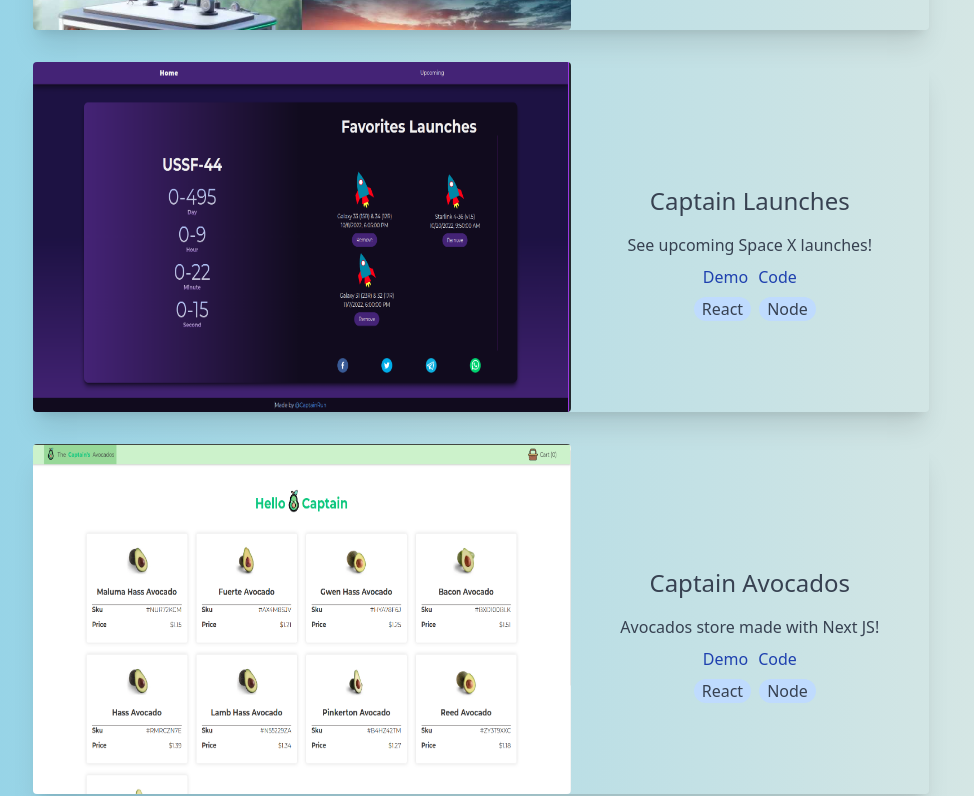
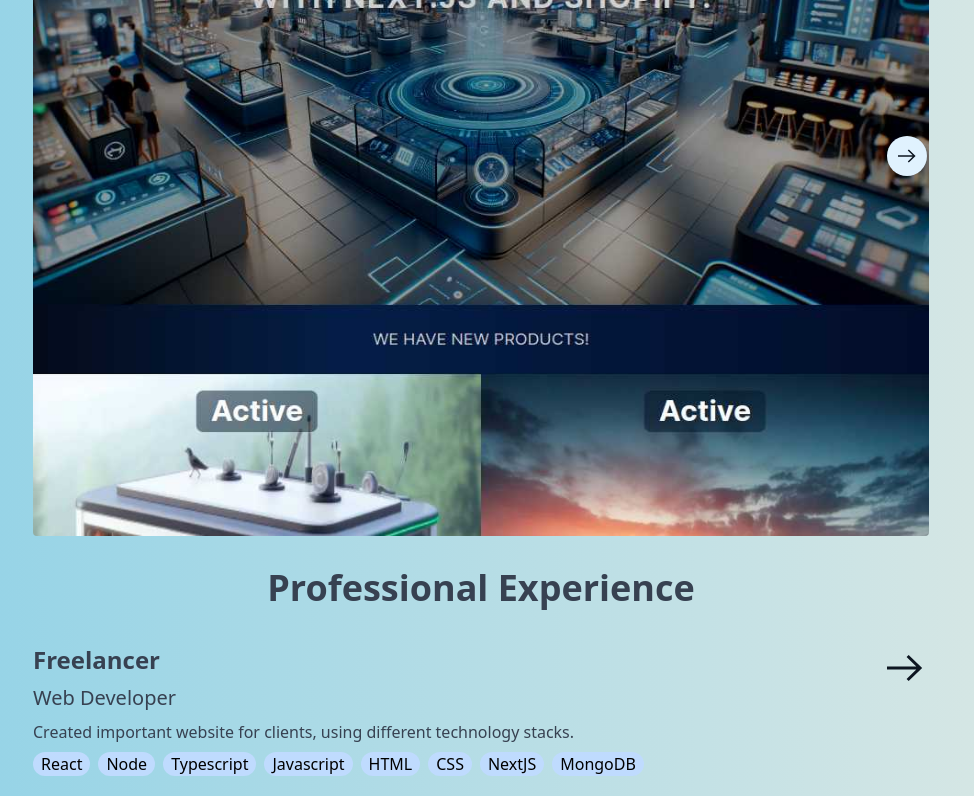
Before and after one commit to Ricardoaar/WebRicardoaar, a Next.js app: page / in a window 1280 px wide. Shown: the part 1380-2176 px from the top of the page, without its empty margins (159-1133 px from the left). Built offline with nearby package versions, Linux system fonts and the light colour scheme.

Commit message:
:lipstick: [Projects]: Update projects to carousel

```diff
--- a/src/app/layout.tsx
+++ b/src/app/layout.tsx
@@ -16,7 +16,7 @@ export default function RootLayout({
   children: React.ReactNode
 }) {
   return (
-    <html lang="en">
+    <html lang="en" className={"dark"}>
     <body className={inter.className}>{children}
     <div id="portal-root" />
     </body>
--- a/src/app/useDarkMode.ts
+++ b/src/app/useDarkMode.ts
@@ -1,7 +1,7 @@
 import React, { useCallback } from "react";
 
 const useDarkMode = () => {
-  const [isDarkModeEnabled, setIsDarkModeEnabled] = React.useState(false);
+  const [isDarkModeEnabled, setIsDarkModeEnabled] = React.useState(true);
 
   const setDarkMode = useCallback((enable: boolean) => {
     enable && document.querySelector("html")?.classList.add("dark");
--- a/src/components/components/SpeedDial/SpeedDial.tsx
+++ b/src/components/components/SpeedDial/SpeedDial.tsx
@@ -44,7 +44,7 @@ const SpeedDial = ({ icon = "", speedDialOptions = [], setup = defaultSetup }: S
     <div
       onMouseEnter={onMouseEnter}
       onMouseLeave={onMouseLeave}
-      className={"fixed top-10 right-10 flex flex-col gap-2"}
+      className={"fixed top-10 right-10 flex flex-col gap-2 z-20"}
     >
       <button aria-label={"settings"}
               className={"rounded-full bg-blue-100/40 dark:bg-[#24223f] w-12 h-12 flex items-center justify-center shadow-md dark:shadow-gray-950"}
--- a/src/components/components/Tag/Tag.tsx
+++ b/src/components/components/Tag/Tag.tsx
@@ -8,7 +8,7 @@ interface TagProps extends PropsWithChildren {
 const Tag = ({ children }: TagProps) => {
   return (
     <NoSelectableWrapper element={"div"}
-                      className={"px-2 inline-block bg-blue-200 dark:bg-blue-600 rounded-full shadow-white shadow-2xl "}>
+                      className={"px-2 inline-block bg-blue-200 dark:bg-blue-950 rounded-full shadow-white shadow-2xl dark:text-white text-black"}>
       {children}
     </NoSelectableWrapper>
   );
--- a/src/components/sections/Projects.tsx
+++ b/src/components/sections/Projects.tsx
@@ -1,6 +1,10 @@
-import React from "react";
+"use client";
+import React, { useRef, useState } from "react";
 import Image from "next/image";
 import Tag from "../components/Tag/Tag";
+import { useToggle } from "@/hooks";
+import { ARROW_SVG } from "@/constants/utils.icons";
+
 
 interface IProject {
   name: string;
@@ -14,54 +18,54 @@ interface IProject {
 const PROJECTS: IProject[] = [{
   name: "Future Store",
   imageUrl: "/futureStore.jpg",
-  description: "Store with future thematic made with next JS",
-  technologies: ["React", "Node"],
+  description: "Future Store is an innovative e-commerce platform designed to leverage the cutting-edge features of Next.js version 14. This project integrates the robust capabilities of the Shopify API to provide a seamless and efficient shopping experience. Additionally, it incorporates advanced caching techniques to ensure optimal performance and scalability.",
+  technologies: ["React", "Node", "Typescript", "NextJs", "SCSS"],
   websiteUrl: "https://future-store-demo.vercel.app/",
   repositoryUrl: "https://github.com/Ricardoaar/Future-Store"
 }, {
   name: "Captain Launches",
   imageUrl: "/launches.png",
-  description: "See upcoming Space X launches!",
-  technologies: ["React", "Node"],
+  description: "SpaceX Launch Tracker is a dynamic web application designed to provide users with up-to-date information on upcoming SpaceX launches. Leveraging the SpaceX API, this project offers real-time updates, detailed launch data, and an intuitive user interface to keep space enthusiasts informed about the latest in space exploration.",
+  technologies: ["React", "Node", "Typescript", "TailwindCSS"],
   websiteUrl: "https://future-store-demo.vercel.app/",
   repositoryUrl: "https://github.com/Ricardoaar/Future-Store"
 }, {
   name: "Captain Avocados",
   imageUrl: "/avocados.png",
-  description: "Avocados store made with Next JS!",
-  technologies: ["React", "Node"],
+  description: "Avocados Store is a specialized e-commerce platform focused on providing fresh, high-quality avocados to consumers. Built with Next.js, this project utilizes modern web development technologies to deliver a fast, efficient, and user-friendly shopping experience.",
+  technologies: ["React", "Node", "Typescript", "Next JS"],
   websiteUrl: "captain-avocados.vercel.app",
   repositoryUrl: "https://github.com/Ricardoaar/Captain-Avocados"
 }, {
   name: "Pokechems",
   imageUrl: "/pokechems.png",
-  description: "Pokedex demo made with React!",
+  description: "Pokedex Demo is an interactive web application designed to provide users with comprehensive information about Pokémon. Built with React, this project offers a dynamic and engaging user interface that leverages the PokéAPI to fetch real-time data on various Pokémon species.",
   technologies: ["React", "Node"],
   websiteUrl: "https://runchems-pokedex.vercel.app/",
   repositoryUrl: "https://github.com/Ricardoaar/Runchems-Pokedex"
 }];
 
-const Projects = () => {
-  return (
-    <>
-      <h3 className={"text-3xl font-bold text-center mt-2"}>
-        Projects
-      </h3>
-      <section className={"w-full flex justify-center  align-baseline gap-8 flex-wrap py-5"}>
-        {PROJECTS.map(({ websiteUrl, name, imageUrl, technologies, description, repositoryUrl }) =>
+const Project = ({ project }: { project: IProject }) => {
+  const { websiteUrl, name, imageUrl, technologies, description, repositoryUrl } = project;
+  const { state: showDetails, setTrue: showBackdropDetails, setFalse: hideBackdropDetails } = useToggle();
 
-          <div
-            className={"w-full flex  rounded md:shadow-xl shadow-sm md:flex-row flex-col items-center"}>
-            <div className={"relative  h-[350px] md:w-[60%] w-[100%]"}>
-              <Image className={"rounded"} fill alt={name} src={imageUrl || ""} quality={100} />
-            </div>
-            <div className={"flex flex-col  justify-center items-center px-2 mt-4 w-[40%]"}>
-              <h4 className={"w-full text-center p-4 text-2xl"}>{name}</h4>
+  return <div
+    className={"flex justify-center rounded relative items-center flex-nowrap w-full"}
+    onMouseOver={showBackdropDetails}
+    onMouseLeave={hideBackdropDetails}>
+    <div className={"md:h-[800px]  h-[400px] w-full relative"}>
+      <Image className={"rounded"} fill alt={name} src={imageUrl || ""} quality={100} />
+    </div>
 
-              <p className={"text-center"}>{description}</p>
-              <span className={"text-center space-x-2.5 mt-2 space-y-2"}>
-            <a className={"text-blue-800 inline"} href={websiteUrl} target={"_blank"}>Demo</a>
-            <a className={"text-blue-800 inline"} href={repositoryUrl} target={"_blank"}>Code</a>
+    {showDetails &&
+      <div
+        className={"flex-col bottom-0 text-white absolute h-full backdrop-blur-3xl backdrop-brightness-50 w-full justify-center flex"}>
+        <h4 className={"w-full text-center p-4 text-2xl"}>{name}</h4>
+
+        <p className={"text-center px-8"}>{description}</p>
+        <span className={"text-center space-x-2.5 mt-2 space-y-2"}>
+            <a className={"text-blue-200 inline"} href={websiteUrl} target={"_blank"}>Demo</a>
+            <a className={"text-blue-200 inline"} href={repositoryUrl} target={"_blank"}>Code</a>
 
                 <div className={"flex gap-2 justify-center  "}>
                     {technologies.map((technology) => {
@@ -70,11 +74,58 @@ const Projects = () => {
                 </div>
 
             </span>
+      </div>}
+  </div>;
+};
+
+const Projects: React.FC = () => {
+  const [focusIndex, setFocusIndex] = useState(0);
+  const carouselRef = useRef<HTMLDivElement>(null);
+
+  const handlePrev = () => {
+    setFocusIndex(prevIndex => Math.max(prevIndex - 1, 0));
+  };
+
+  const handleNext = () => {
+    setFocusIndex(prevIndex => Math.min(prevIndex + 1, PROJECTS.length - 1));
+  };
+
+  React.useEffect(() => {
+    if (carouselRef.current) {
+      const carousel = carouselRef.current;
+      console.log({ carouselRef: carouselRef.current });
+      carouselRef.current.scroll({ behavior: "smooth", left: focusIndex * carousel.offsetWidth });
+    }
+  }, [focusIndex]);
+
+  return (
+    <>
+      <h3 className={"text-3xl font-bold text-center mt-2"}>Projects</h3>
+      <div className="w-full relative">
+        {focusIndex !== 0 && <button
+          onClick={handlePrev}
+          className="absolute left-[2px] top-1/2 p-2 rounded-full z-10 w-10 h-10 dark:bg-blue-950 bg-sky-100"
+        >
+          {ARROW_SVG}
+        </button>}
+        <section
+          ref={carouselRef}
+          className={"w-full flex overflow-x-hidden"}
+        >
+          {PROJECTS.map((project, index) => (
+            <div key={index} className={"w-full flex justify-center min-w-full"}>
+              <Project project={project} />
             </div>
-          </div>)}
-      </section>
+          ))}
+        </section>
+        {focusIndex !== PROJECTS.length - 1 && <button
+          onClick={handleNext}
+          className="absolute right-[2px] top-1/2  p-2 rounded-full dark:bg-blue-950 bg-sky-100 w-10 h-10 rotate-180 z-10"
+        >
+          {ARROW_SVG}
+        </button>}
+      </div>
     </>
   );
 };
-
 export default Projects;
--- a/src/components/sections/Skills.tsx
+++ b/src/components/sections/Skills.tsx
@@ -22,7 +22,9 @@ const Skills = () => {
   const [selectedSkill, setSelectedSkill] = useState<SkillCategory>("backend");
   const selectedSkills = skills[selectedSkill];
 
-  return <FadeInDiv delay={AnimationTiming.SKILLS.duration}
+  return <>
+    <h3 className={"text-3xl font-bold text-center mt-2"}>Skills</h3>
+    <FadeInDiv delay={AnimationTiming.SKILLS.duration}
                duration={AnimationTiming.SKILLS.duration}
                className={"w-full justify-center flex flex-col items-center pt-10  md:pt-0"}>
 
@@ -65,9 +67,9 @@ const Skills = () => {
           return <Skill skill={skill} key={skill.name} />;
         })}
       </div>
+    </FadeInDiv>
+  </>;
 
-
-  </FadeInDiv>;
 };
 
 const OptimizedSkills = React.memo(Skills);
--- /dev/null
+++ b/src/hooks/index.ts
@@ -0,0 +1 @@
+export * from "./useToggle";
--- /dev/null
+++ b/src/hooks/useToggle.ts
@@ -0,0 +1,22 @@
+import { useState, useCallback } from "react";
+
+interface useToggleValue {
+  state: boolean;
+  toggle: () => void;
+  setTrue: () => void;
+  setFalse: () => void;
+}
+
+export const useToggle = (initialState: boolean = false): useToggleValue => {
+  const [state, setState] = useState<boolean>(initialState);
+
+  const toggle = useCallback(() => setState(prevState => !prevState), []);
+  const setTrue = useCallback(() => setState(true), []);
+  const setFalse = useCallback(() => setState(false), []);
+  return {
+    state,
+    toggle,
+    setTrue,
+    setFalse
+  };
+};
```
Lines whose indentation alone changed are shown as unchanged.
